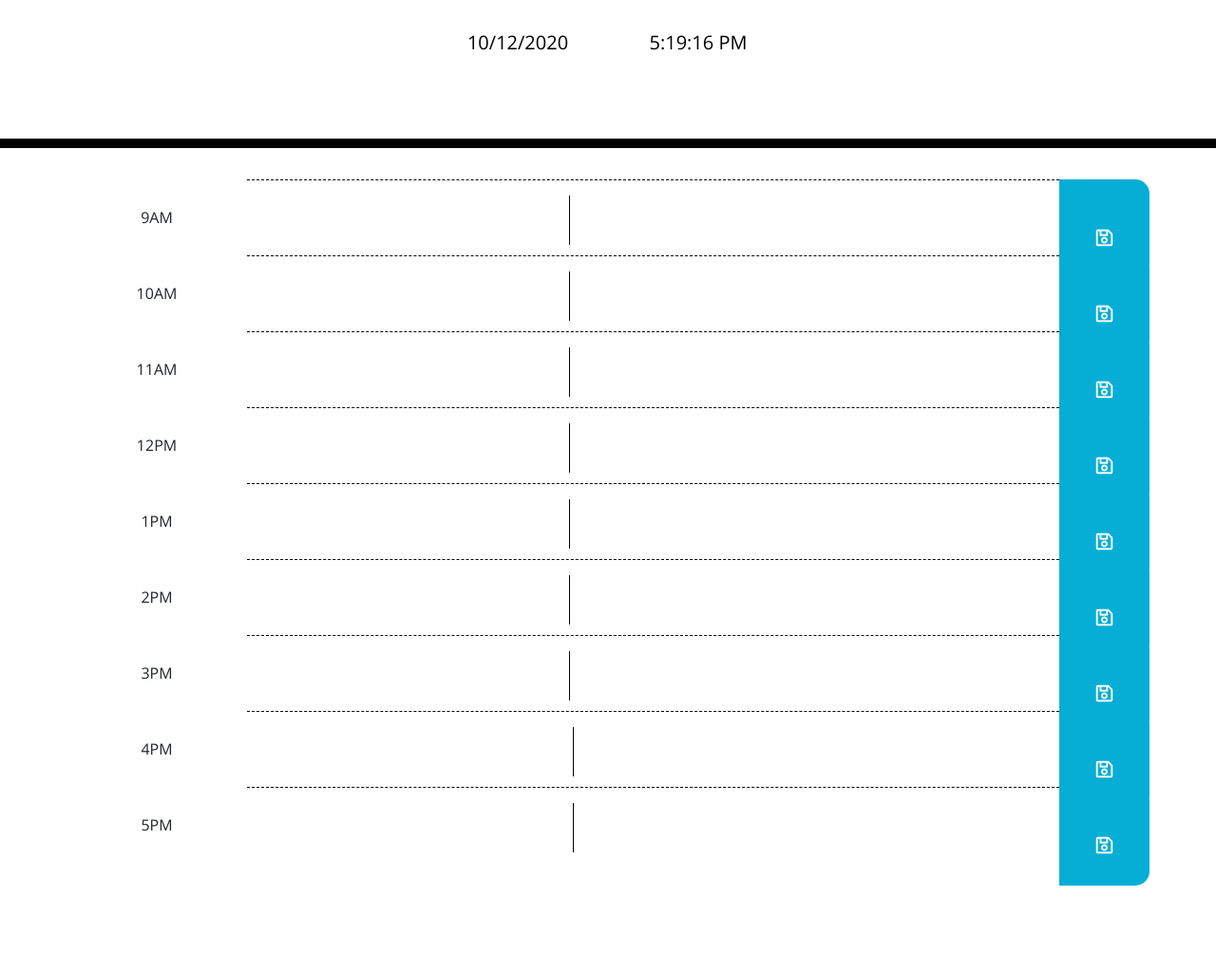
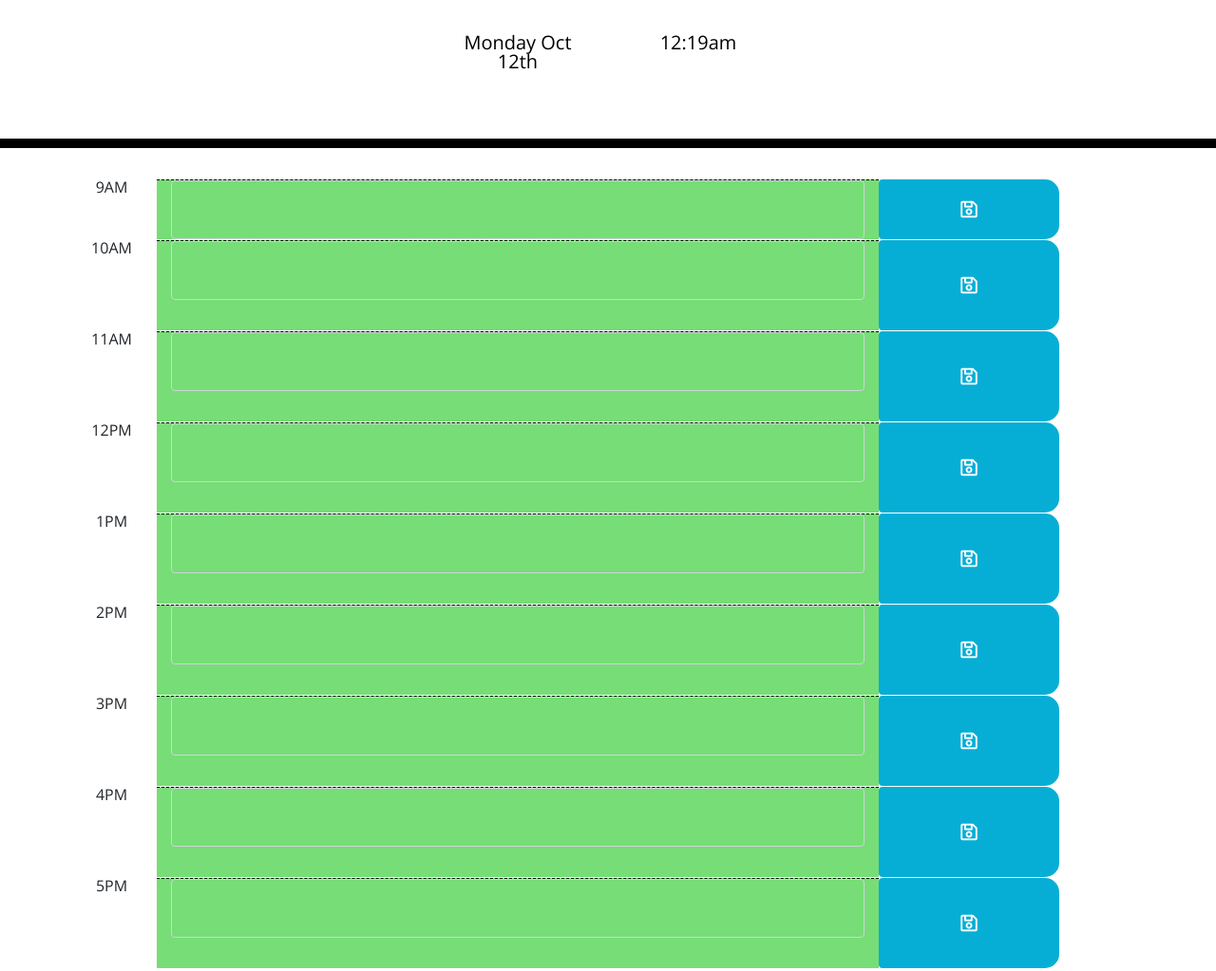
Before and after one commit to emkaygru/workDayScheduler, a plain HTML site: page index.html in a window 1280 px wide. Shown: the part 156-1179 px from the top of the page at 95% size. Before the commit the page ends 1092 px from the top, so only its background shows below. Drawn offline with nearby package versions, Linux system fonts and the light colour scheme.

Commit message:
'code refactoring'

```diff
--- a/index.html
+++ b/index.html
@@ -34,7 +34,7 @@
     <!-- created rows for time blocks  -->
     <!-- create divs for time -->
 
-    <div class="time-block">
+    <!-- <div class="time-block">
       <div class="row">
         <div class="col-2" id="slot-9">
           <p class="display-time" id="nine"></p>
@@ -46,121 +46,89 @@
           <button type="button" class="btn saveBtn saveIcon"><i class="far fa-save"></i></button>
         </div>
       </div>
-    </div>
+    </div> -->
 
     <div class="time-block">
-      <div class="row">
-        <div class="col-2" id="slot-10">
-          <p class="display-time" id="ten"></p>
-        </div>
-        <div class="hour col-9 schedule">
-          <textarea class="schedule-text"></textarea>
-        </div>
-        <div class="col-1 saveBtn">
-          <button type="button" class="btn saveBtn saveIcon"><i class="far fa-save"></i></button>
-        </div>
+      <div class="row h-100">
+        <p class="display-time col-sm-1 time-block" id="nine"></p>
+        <div class="inputText col-sm-8 hour schedule"><textarea class="form-control schedule-text"></textarea></div>
+        <button type="button" class="button saveBtn col-sm-2 btn saveIcon"><i class="far fa-save"></i></button>
       </div>
     </div>
 
     <div class="time-block">
-      <div class="row">
-        <div class="col-2" id="slot-11">
-          <p class="display-time" id="eleven"></p>
+      <div class="row h-100">
+        <p class="display-time col-sm-1 time-block" id="ten"></p>
+        <div class="inputText col-sm-8 hour schedule"><textarea class="form-control schedule-text text-area"></textarea>
         </div>
-        <div class="hour col-9 schedule">
-          <textarea class="schedule-text"></textarea>
-        </div>
-        <div class="col-1 saveBtn">
-          <button type="button" class="btn saveBtn saveIcon"><i class="far fa-save"></i></button>
-        </div>
+        <button type="button" class="button saveBtn col-sm-2 btn saveIcon"><i class="far fa-save"></i></button>
       </div>
     </div>
 
     <div class="time-block">
-      <div class="row">
-        <div class="col-2" id="slot-12">
-          <p class="display-time" id="twelve"></p>
+      <div class="row h-100">
+        <p class="display-time col-sm-1 time-block" id="eleven"></p>
+        <div class="inputText col-sm-8 hour schedule"><textarea class="form-control schedule-tex text-areat"></textarea>
         </div>
-        <div class="hour col-9 schedule">
-          <textarea class="schedule-text"></textarea>
-        </div>
-        <div class="col-1 saveBtn">
-          <button type="button" class="btn saveBtn saveIcon"><i class="far fa-save"></i></button>
-        </div>
+        <button type="button" class="button saveBtn col-sm-2 btn saveIcon"><i class="far fa-save"></i></button>
       </div>
     </div>
 
     <div class="time-block">
-      <div class="row">
-        <div class="col-2" id="slot-13">
-          <p class="display-time" id="thirteen"></p>
+      <div class="row h-100">
+        <p class="display-time col-sm-1 time-block" id="twelve"></p>
+        <div class="inputText col-sm-8 hour schedule"><textarea class="form-control schedule-text text-area"></textarea>
         </div>
-        <div class="hour col-9 schedule">
-          <textarea class="schedule-text"></textarea>
-        </div>
-        <div class="col-1 saveBtn">
-          <button type="button" class="btn saveBtn saveIcon"><i class="far fa-save"></i></button>
-        </div>
+        <button type="button" class="button saveBtn col-sm-2 btn saveIcon"><i class="far fa-save"></i></button>
       </div>
     </div>
 
     <div class="time-block">
-      <div class="row">
-        <div class="col-2" id="slot-14">
-          <p class="display-time" id="fourteen"></p>
+      <div class="row h-100">
+        <p class="display-time col-sm-1 time-block" id="thirteen"></p>
+        <div class="inputText col-sm-8 hour schedule"><textarea class="form-control schedule-text text-area"></textarea>
         </div>
-        <div class="hour col-9 schedule">
-          <textarea class="schedule-text"></textarea>
-        </div>
-        <div class="col-1 saveBtn">
-          <button type="button" class="btn saveBtn saveIcon"><i class="far fa-save"></i></button>
-        </div>
+        <button type="button" class="button saveBtn col-sm-2 btn saveIcon"><i class="far fa-save"></i></button>
       </div>
     </div>
 
     <div class="time-block">
-      <div class="row">
-        <div class="col-2" id="slot-15">
-          <p class="display-time" id="fifteen"></p>
+      <div class="row h-100">
+        <p class="display-time col-sm-1 time-block" id="fourteen"></p>
+        <div class="inputText col-sm-8 hour schedule"><textarea class="form-control schedule-text text-area"></textarea>
         </div>
-        <div class="hour col-9 schedule">
-          <textarea class="schedule-text"></textarea>
-        </div>
-        <div class="col-1 saveBtn">
-          <button type="button" class="btn saveBtn saveIcon"><i class="far fa-save"></i></button>
+        <button type="button" class="button saveBtn col-sm-2 btn saveIcon"><i class="far fa-save"></i></button>
       </div>
     </div>
 
     <div class="time-block">
-        <div class="row">
-          <div class="col-2" id="slot-16">
-            <p class="display-time" id="sixteen"></p>
+      <div class="row h-100">
+        <p class="display-time col-sm-1 time-block" id="fifteen"></p>
+        <div class="inputText col-sm-8 hour schedule"><textarea class="form-control schedule-text text-area"></textarea>
         </div>
-          <div class="hour col-9 schedule">
-            <textarea class="schedule-text"></textarea>
-          </div>
-          <div class="col-1 saveBtn">
-            <button type="button" class="btn saveBtn saveIcon"><i class="far fa-save"></i></button>
-          </div>
+        <button type="button" class="button saveBtn col-sm-2 btn saveIcon"><i class="far fa-save"></i></button>
       </div>
     </div>
 
     <div class="time-block">
-        <div class="row">
-          <div class="col-2" id="slot-17">
-            <p class="display-time" id="seventeen"></p>
+      <div class="row h-100">
+        <p class="display-time col-sm-1 time-block" id="sixteen"></p>
+        <div class="inputText col-sm-8 hour schedule"><textarea class="form-control schedule-text text-area"></textarea>
         </div>
-          <div class="hour col-9 schedule">
-            <textarea class="schedule-text"></textarea>
-          </div>
-          <div class="col-1 saveBtn">
-            <button type="button" class="btn saveBtn saveIcon"><i class="far fa-save"></i></button>
+        <button type="button" class="button saveBtn col-sm-2 btn saveIcon"><i class="far fa-save"></i></button>
       </div>
     </div>
 
+    <div class="time-block">
+      <div class="row h-100">
+        <p class="display-time col-sm-1 time-block" id="seventeen"></p>
+        <div class="inputText col-sm-8 hour schedule"><textarea class="form-control schedule-text text-area"></textarea>
+        </div>
+        <button type="button" class="button saveBtn col-sm-2 btn saveIcon"><i class="far fa-save"></i></button>
+      </div>
     </div>
 
-    </div>
+
   </div>
 
   <script src="https://cdnjs.cloudflare.com/ajax/libs/moment.js/2.24.0/moment.min.js"></script>
--- a/script.js
+++ b/script.js
@@ -1,12 +1,19 @@
 // moment.js variable for the moment
 let m = moment();
 // current time/hour
-let currentTime = m.hour();
+let currentTime = m.format('h:mma');
 // save button variable
 let buttons = document.getElementsByClassName('saveBtn');
 // empty array for the schedule blocks
-let scheduleBlocks = [];
+let tempStorage = [];
+let apptText = '';
+let apptTime = '';
 
+let timeBlockContainer = document.getElementsByClassName('time-block');
+// previous Appts are previous appts saved on local Storage
+let previousAppts;
+// saved Appts are the appts saved during the current session  - will become previous one refreshed
+let savedAppts;
 
 // variables for the time blocks on the schedule
 var nine = m.hour(9);
@@ -29,76 +36,130 @@ $('#fourteen').html('2PM');
 
 var thirteen = m.hour(15);
 $('#fifteen').html('3PM');
-
 var thirteen = m.hour(16);
 $('#sixteen').html('4PM');
 
 var thirteen = m.hour(17);
 $('#seventeen').html('5PM');
 // display the time at the top of the schedule - time and date
-let displayTimeP = document.getElementsByClassName('displayTime');
-let date = m.format("L");
-let time = m.format("LTS");
-
-$('#currentDay').html(`${date}`);
-$('#currentTime').html(`${time}`);
+let date = m.format("dddd MMM Do");
 
 // call the view Schedule function on load to view the current schedule
-viewSchedule();
+// viewSchedule();
+$(document).ready(function () {
+    $('#currentDay').html(`${date}`);
+    $('#currentTime').html(`${currentTime}`);
 
-// add a class for past, present and future events/appointments for the day
-function viewSchedule() {
-    $('div .hour').each(function () {
-        var hour = parseInt($(this).attr("id").split("-")[1]);
-        // .split("-")[1];
-        for (i = 0; i < 23; i++) {
-            let currentContainer = i;
 
-            if (currentTime === i) {
-                $('.' + currentContainer).addClass('present');
-            } else if (currentTime > i) {
-                $('.' + currentContainer).addClass('past');
-            } else {
-                $('.' + currentContainer).addClass('future');
+
+    function viewSchedule() {
+
+        savedAppts = JSON.parse(localStorage.getItem('scheduleBlocks'));
+
+        if (savedAppts !== null) {
+            for (i = 0; i < savedAppts.length; i++) {
+                previousAppts = savedAppts[i];
+                details = previousAppts.details;
+                timeIndex = previousAppts.time;
+
+                // if (details !== null) {
+                //     $("#" + timeIndex).children('div').children('div').children('textarea').val(details);
+                // }
             }
         }
 
-    })
+    };
 
-};
+
+    viewSchedule();
+
+    for (i = 0; i <= 23; i++) {
+        let hour = document.getElementsByClassName('hour');
+
+        if (hour === currentTime) {
+            $('div.inputText').addClass('present').removeClass('future').removeClass('past');
+
+        } else if (hour < currentTime) {
+            $('div.inputText').addClass('past');
+
+        } else {
+            $('div.inputText').addClass('future').removeClass('past').removeClass('present');
+
+        }
+    }
+    // $(document.body).click(function () {
+
+    //     $("div.inputText").each(function (i) {
+    //         if (hour === currentTime) {
+    //             $(this).addClass('present').removeClass('future').removeClass('past');
+    //         } else if (hour > currentTime) {
+    //             $(this).addClass('past');
+    //         } else {
+    //             $(this).addClass('future').removeClass('past').removeClass('present');
+
+    //         }
+    //     });
+    // });
+
+})
+// add a class for past, present and future events/appointments for the day
+
+$('.saveBtn').click(function () {
+    apptText = $(this).parent('div').children('div').children('textarea').val();
+    apptTime = $(this).parent('div').parent().attr('id');
+    appt = {
+        time: apptTime,
+        details: apptText
+    }
+
+    tempStorage = JSON.parse(localStorage.getItem('scheduleBlocks'));
+
+    if (tempStorage === null) {
+        localStorage.setItem('scheduleBlocks', JSON.stringify([{
+            time: apptTime,
+            details: apptText
+        }]));
+    } else {
+        tempStorage.push(appt);
+        localStorage.setItem('scheduleBlocks', JSON.stringify(tempStorage));
+    }
+    $(this).parent('div').children('div').children('textarea').replaceWith($('<textarea>' + apptText + '</textarea>').addClass('textAreaInput'));
+})
+
+
 
 
 
 
 // grab items from local storage
-var storedScheduleItems = JSON.parse(localStorage.getItem("scheduleBlocks"));
+// var storedScheduleItems = JSON.parse(localStorage.getItem("scheduleBlocks"));
 // on click save the schedule to localStorage and run setSchedule
-$("buttons").on("click", setSchedule());
+// $("buttons").on("click", setSchedule());
 
-// set schedule function to add text to the schedule blocks, add them to local Storage and append them to the text box.
-function setSchedule() {
-    let timeBlocks = $(".schedule").val();
+// // set schedule function to add text to the schedule blocks, add them to local Storage and append them to the text box.
+// function setSchedule() {
+//     let timeBlocks = $(".schedule").val();
 
-    if (timeBlocks !== "") {
-        for (var i = 0; i < scheduleBlocks.length; i++) {
+//     if (timeBlocks !== "") {
+//         for (var i = 0; i < scheduleBlocks.length; i++) {
 
 
-            scheduleBlocks.push(timeBlocks);
+//             scheduleBlocks.push(timeBlocks);
 
-            localStorage.setItem('scheduleBlocks', JSON.stringify(scheduleBlocks));
-            $(".schedule-text").text(scheduleBlocks);
-            $(".schedule-text").html(scheduleBlocks[i]);
-        }
-    } else return;
+//             localStorage.setItem('scheduleBlocks', JSON.stringify(scheduleBlocks));
+//             $(".schedule-text").text(scheduleBlocks);
+//             $(".schedule-text").html(scheduleBlocks[i]);
+//         }
+//     } else return;
 
-    let textInput = $('<p>');
-    textInput.text(timeBlocks);
-    $('.schedule-text').append(textInput);
+//     let textInput = $('<p>');
+//     textInput.text(timeBlocks);
+//     $('.schedule-text').append(textInput);
 
 
 
-    event.preventDefault();
-}
+//     event.preventDefault();
+// }
 
 
 
--- a/style.css
+++ b/style.css
@@ -5,12 +5,16 @@ body {
 }
 
 textarea {
-  background: transparent;
+  background-color: rgba(0, 0, 0, 0);
   border: none;
   resize: none;
   color: #000000;
   border-left: 1px solid black;
   padding: 10px;
+}
+
+.form-control {
+  background-color: rgba(0, 0, 0, 0);
 }
 
 .jumbotron {
```
Lines whose indentation alone changed are shown as unchanged.
